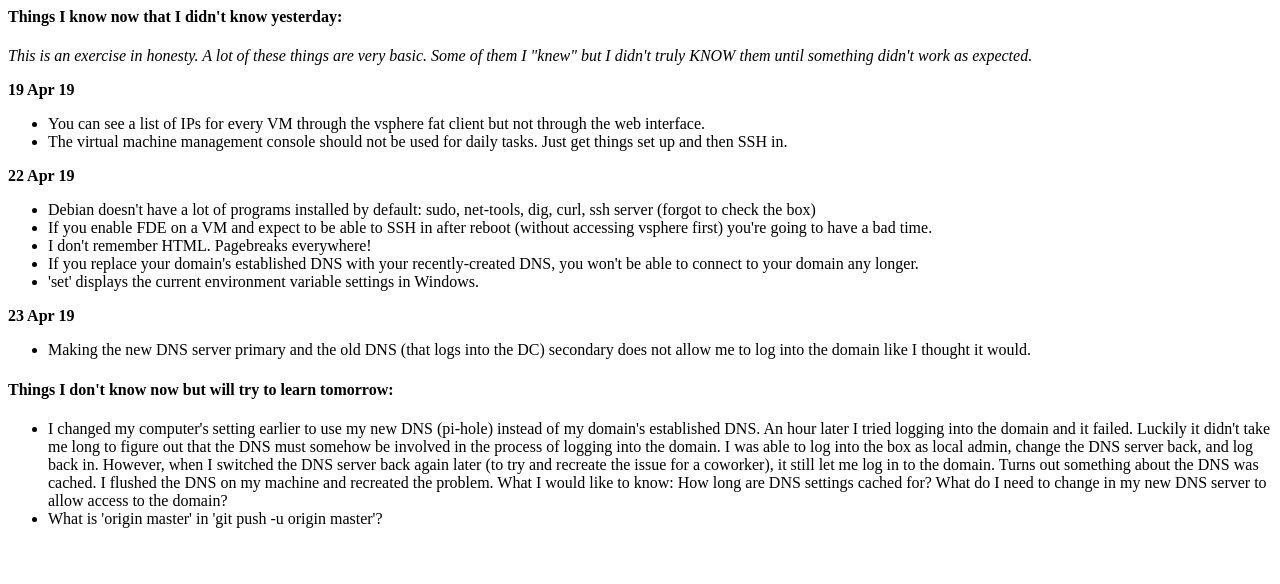
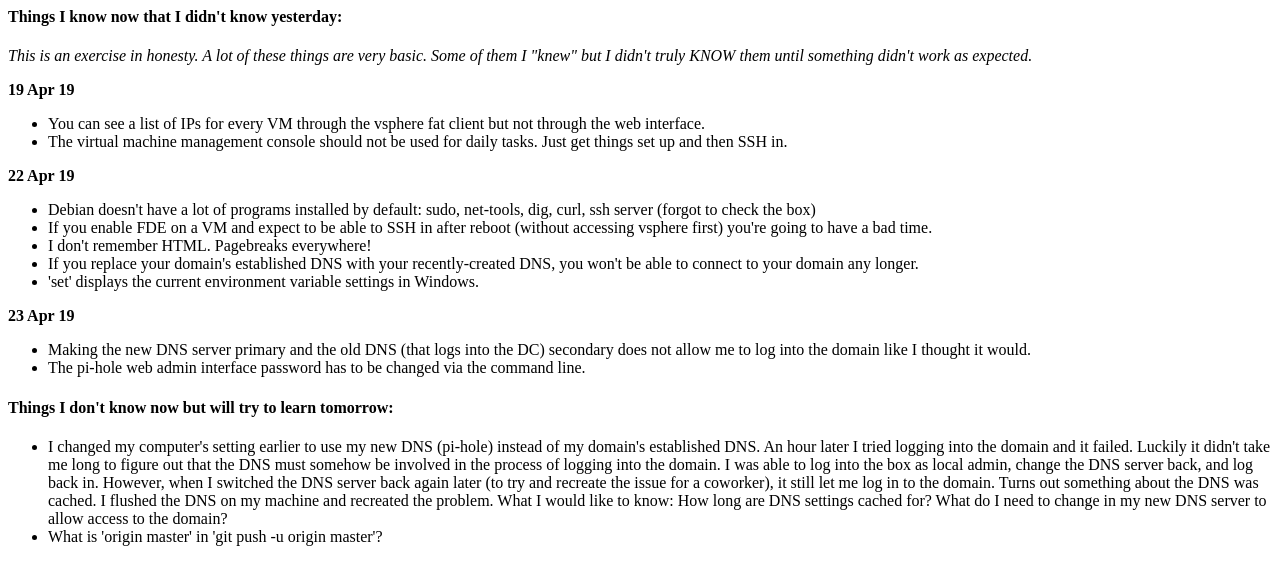
Before and after one commit to carbotan/carbotan.github.io, a plain HTML site: page index.html in a window 1280 px wide. Drawn offline with Linux system fonts and the light colour scheme.

Commit message:
Update index.html

```diff
--- a/index.html
+++ b/index.html
@@ -16,6 +16,7 @@
 <p><strong>23 Apr 19</strong></p>
 <ul>
 <li>Making the new DNS server primary and the old DNS (that logs into the DC) secondary does not allow me to log into the domain like I thought it would.</li>
+<li>The pi-hole web admin interface password has to be changed via the command line.
 </ul>
 <h4>Things I don't know now but will try to learn tomorrow:</h4>
 <ul>
```
